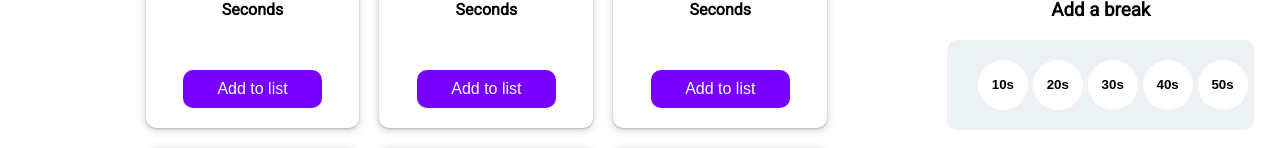
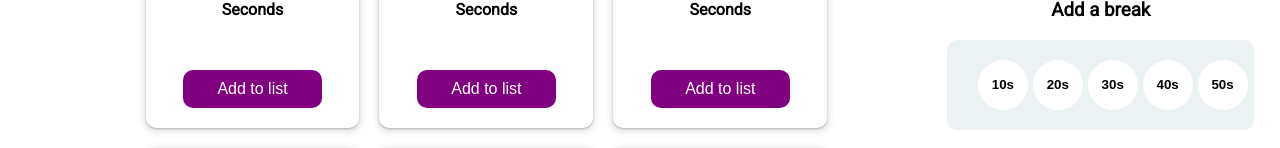
Before and after one commit to mmi-mamun/gym-club, a React (Create React App) app: page / in a window 1280 px wide. Shown: the part 455-603 px from the top of the page. Built offline with nearby package versions, Linux system fonts and the light colour scheme.

Commit message:
simple modification and FINAL SUBMIT

```diff
--- a/src/CardSection/CardSection.css
+++ b/src/CardSection/CardSection.css
@@ -24,7 +24,7 @@
 }
 .btn-addToList {
   width: 80%;
-  background: #7700ff;
+  background: purple;
   color: #fff;
   cursor: pointer;
   border: none;
@@ -38,9 +38,10 @@
 .btn-addToList:hover {
   background-color: #4f00a8;
 }
+
 .btn-addToList:disabled,
 .btn-addToList[disabled] {
-  background-color: #00fc7e;
+  background-color: slateblue;
   color: #fff;
   cursor: no-drop;
 }
```
